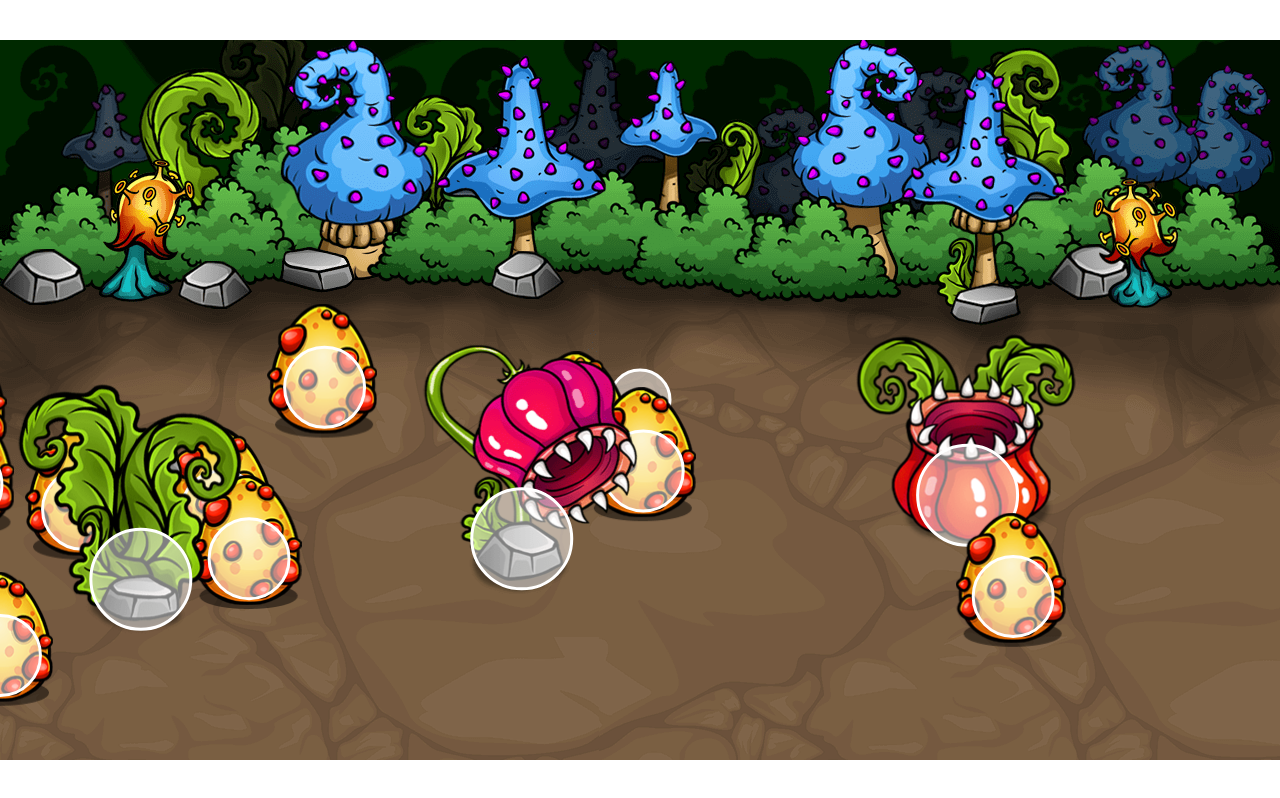
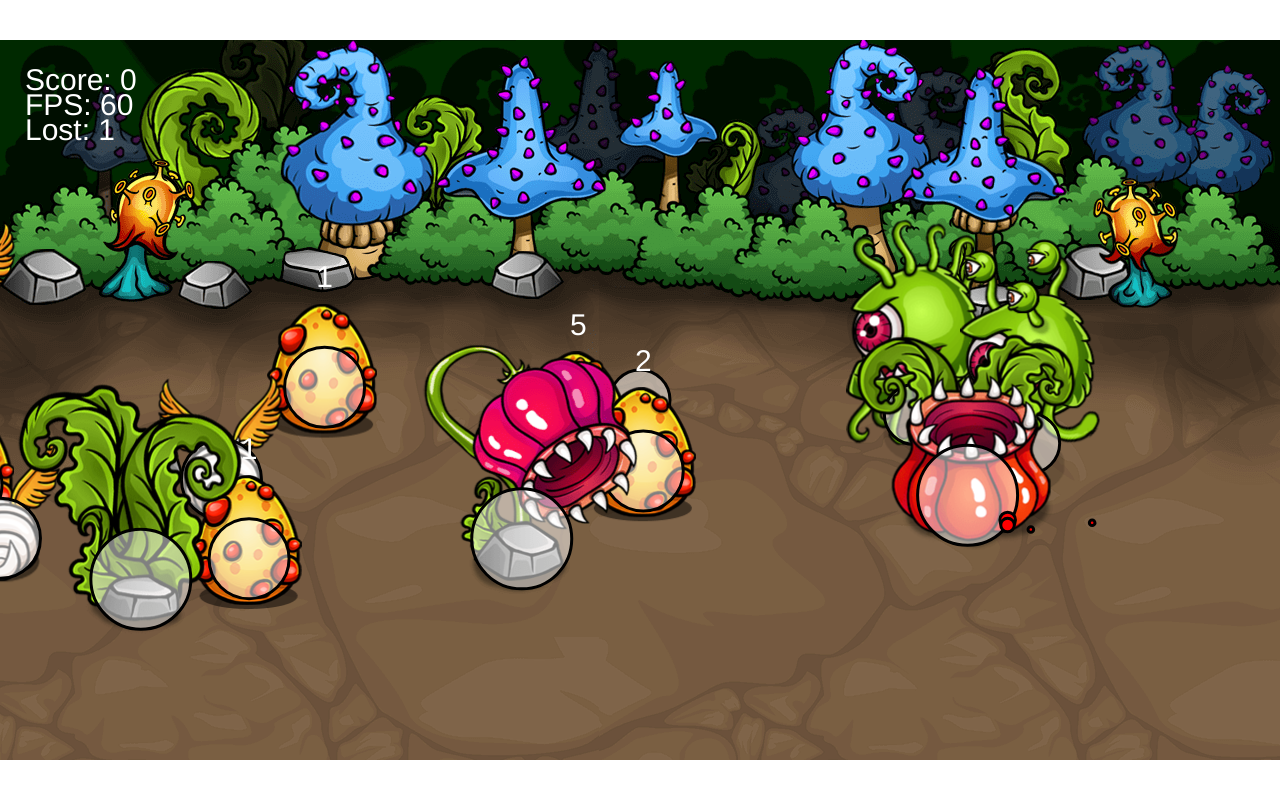
Before and after one commit to Atayev/2dgame-js, a website with bundled scripts: page public/index.html in a window 1280 px wide. Built offline with nearby package versions, Linux system fonts and the light colour scheme.

Commit message:
finished game, added particles,enemies,larva and their functionality

```diff
--- a/src/main.js
+++ b/src/main.js
@@ -8,8 +8,9 @@ window.addEventListener("load", function () {
   canvas.height = 720; //window.innerHeight;
   ctx.fillStyle = "white";
   ctx.lineWidth = 3;
-  ctx.strokeStyle = "white";
-
+  ctx.strokeStyle = "black";
+  ctx.font = "30px Helvetica";
+  ctx.textAlign = "center";
   const game = new Game(canvas);
   game.initObstacles();
   console.log(game);
@@ -21,6 +22,7 @@ window.addEventListener("load", function () {
     lastTime = timeStamp;
     // ctx.clearRect(0, 0, canvas.width, canvas.height);
     game.render(ctx, deltaTime);
+
     requestAnimationFrame(animate);
   }
 
--- a/src/modules/egg.js
+++ b/src/modules/egg.js
@@ -1,3 +1,5 @@
+import Larva from "./larva.js";
+
 export default class Egg {
   constructor(game) {
     this.game = game;
@@ -17,6 +19,9 @@ export default class Egg {
     this.width = this.spriteWidth * 0.5;
     this.spriteX;
     this.spriteY;
+    this.hatchTimer = 0;
+    this.hatchInterval = 5000;
+    this.markedForDeletion = false;
   }
 
   draw(context) {
@@ -35,12 +40,22 @@ export default class Egg {
       context.fill();
       context.restore();
       context.stroke();
+      const displayTimer = (this.hatchTimer * 0.001).toFixed(0);
+      context.fillText(
+        displayTimer,
+        this.collisionX,
+        this.collisionY - this.collisionRadius * 2.5
+      );
     }
   }
-  update() {
+  update(deltaTime) {
     this.spriteX = this.collisionX - this.width * 0.5 - 30;
     this.spriteY = this.collisionY - this.height * 0.5 - 50;
-    let collisionObjects = [this.game.player, ...this.game.obstacles];
+    let collisionObjects = [
+      this.game.player,
+      ...this.game.obstacles,
+      ...this.game.enemies,
+    ];
     collisionObjects.forEach((object) => {
       let [collision, distance, sumOfRadii, dx, dy] = this.game.checkCollision(
         this,
@@ -55,5 +70,18 @@ export default class Egg {
         this.collisionY = object.collisionY + unit_y * (sumOfRadii + 1);
       }
     });
+
+    if (
+      this.hatchTimer > this.hatchInterval ||
+      this.collisionY < this.game.topMargin
+    ) {
+      this.game.hatchLings.push(
+        new Larva(this.game, this.collisionX, this.collisionY)
+      );
+      this.markedForDeletion = true;
+      this.game.removeGameObject();
+    } else {
+      this.hatchTimer += deltaTime;
+    }
   }
 }
--- /dev/null
+++ b/src/modules/enemy.js
@@ -0,0 +1,77 @@
+export default class Enemy {
+  constructor(game) {
+    this.game = game;
+    this.collisionRadius = 30;
+    this.speedX = Math.random() * 3 + 0.5;
+    this.image = document.getElementById("toads");
+    this.spriteWidth = 140;
+    this.spriteHeight = 260;
+    this.width = this.spriteWidth;
+    this.height = this.spriteHeight;
+    this.collisionX =
+      this.game.width + this.width + Math.random() * this.game.width * 0.5;
+    this.collisionY =
+      this.game.topMargin +
+      Math.random() * (this.game.height - this.game.topMargin);
+    this.spriteX;
+    this.spriteY;
+    this.frameX = 0;
+    this.frameY = Math.floor(Math.random() * 4);
+  }
+  draw(context) {
+    context.drawImage(
+      this.image,
+      this.frameX * this.spriteWidth,
+      this.spriteHeight * this.frameY,
+      this.spriteWidth,
+      this.spriteHeight,
+      this.spriteX,
+      this.spriteY,
+      this.width,
+      this.height
+    );
+    if (this.game.debug) {
+      context.beginPath();
+      context.arc(
+        this.collisionX,
+        this.collisionY,
+        this.collisionRadius,
+        0,
+        2 * Math.PI
+      );
+      context.save();
+      context.globalAlpha = 0.5;
+      context.fill();
+      context.restore();
+      context.stroke();
+    }
+  }
+  update() {
+    this.spriteX = this.collisionX - this.width * 0.5;
+    this.spriteY = this.collisionY - this.height * 0.5 - 80;
+    this.collisionX = this.collisionX - this.speedX;
+    if (this.spriteX + this.spriteWidth < 0 && !this.game.gameOver) {
+      this.collisionX =
+        this.game.width + this.width + Math.random() * this.game.width * 0.5;
+      this.collisionY =
+        this.game.topMargin +
+        Math.random() * (this.game.height - this.game.topMargin);
+      this.frameY = Math.floor(Math.random() * 4);
+    }
+    let collisionObjects = [this.game.player, ...this.game.obstacles];
+    collisionObjects.forEach((object) => {
+      let [collision, distance, sumOfRadii, dx, dy] = this.game.checkCollision(
+        this,
+        object
+      );
+
+      if (collision) {
+        const unit_x = dx / distance;
+        const unit_y = dy / distance;
+
+        this.collisionX = object.collisionX + unit_x * (sumOfRadii + 1);
+        this.collisionY = object.collisionY + unit_y * (sumOfRadii + 1);
+      }
+    });
+  }
+}
--- a/src/modules/game.js
+++ b/src/modules/game.js
@@ -1,4 +1,5 @@
 import Egg from "./egg.js";
+import Enemy from "./enemy.js";
 import Obstacle from "./obstacle.js";
 import Player from "./player.js";
 class Game {
@@ -10,11 +11,19 @@ class Game {
     this.topMargin = 260;
     this.player = new Player(this);
     this.obstacles = [];
-    this.numberOfObstacles = 3;
+    this.numberOfObstacles = 10;
     this.eggTimer = 0;
     this.eggInterval = 500;
     this.eggs = [];
-    this.maxEggs = 10;
+    this.maxEggs = 5;
+    this.maxEnemy = 5;
+    this.enemies = [];
+    this.hatchLings = [];
+    this.particles = [];
+    this.score = 0;
+    this.winningScore = 10;
+    this.gameOver = false;
+    this.lostHatchlings = 0;
     this.fps = 75;
     this.timer = 0;
     this.interval = 1000 / this.fps;
@@ -44,7 +53,7 @@ class Game {
     });
     window.addEventListener("keydown", (e) => {
       if (e.key == "d") this.debug = !this.debug;
-
+      if (e.key == "r") this.restart();
       console.log(this.debug);
     });
   }
@@ -58,13 +67,20 @@ class Game {
       // also egss array
 
       //mix them in one array
-      this.gameObjects = [...this.eggs, ...this.obstacles, this.player];
+      this.gameObjects = [
+        this.player,
+        ...this.eggs,
+        ...this.obstacles,
+        ...this.enemies,
+        ...this.hatchLings,
+        ...this.particles,
+      ];
       // sort by y position
       this.gameObjects.sort((a, b) => a.collisionY - b.collisionY);
 
       this.gameObjects.forEach((object) => {
         object.draw(context);
-        object.update && object.update();
+        object.update && object.update(deltaTime);
       });
 
       //animate next frame
@@ -74,11 +90,55 @@ class Game {
 
     // add egss periodicaly
 
-    if (this.eggTimer > this.eggInterval && this.eggs.length < this.maxEggs) {
+    if (
+      this.eggTimer > this.eggInterval &&
+      this.eggs.length < this.maxEggs &&
+      !this.gameOver
+    ) {
       this.addEgg();
       this.eggTimer = 0;
     } else {
       this.eggTimer += deltaTime;
+    }
+
+    // draw status text
+    context.save();
+    context.textAlign = "left";
+    context.fillText(`Score: ${this.score}`, 25, 50);
+    context.fillText(`Lost: ${this.lostHatchlings}`, 25, 100);
+    if (this.debug) {
+      context.fillText(`FPS: ${Math.round(1000 / deltaTime)}`, 25, 75);
+    }
+    context.restore();
+
+    // check for win
+
+    if (this.score >= this.winningScore) {
+      this.gameOver = true;
+      context.save();
+      context.fillStyle = "rgba(0,0,0,0.5)";
+      context.fillRect(0, 0, this.width, this.height);
+      context.fillStyle = "white";
+      context.textAlign = "center";
+      let message1 = "";
+      let message2 = "";
+      if (this.lostHatchlings <= 5) {
+        message1 = "You Win!";
+        message2 = "You are a good mother!";
+      } else {
+        message1 = "You lose!";
+        message2 = `${this.lostHatchlings} were eaten!`;
+      }
+      context.font = "130px Helvetica";
+      context.fillText(message1, this.width * 0.5, this.height * 0.5);
+      context.font = "40px Helvetica";
+      context.fillText(message2, this.width * 0.5, this.height * 0.5 + 50);
+      context.fillText(
+        `Final score: ${this.score}. Press R to restart`,
+        this.width * 0.5,
+        this.height * 0.5 + 100
+      );
+      context.restore();
     }
   }
 
@@ -92,6 +152,9 @@ class Game {
     return [distance < sumOfRadii, distance, sumOfRadii, dx, dy];
   }
   initObstacles() {
+    for (let i = 0; i < this.maxEnemy; i++) {
+      this.addEnemy();
+    }
     let attempts = 0;
     while (this.obstacles.length < this.numberOfObstacles && attempts < 500) {
       let testObst = new Obstacle(this);
@@ -126,5 +189,31 @@ class Game {
   addEgg() {
     this.eggs.push(new Egg(this));
   }
+  addEnemy() {
+    this.enemies.push(new Enemy(this));
+  }
+  removeGameObject() {
+    this.eggs = this.eggs.filter((egg) => !egg.markedForDeletion); // if false it will delete
+    this.hatchLings = this.hatchLings.filter((ling) => !ling.markedForDeletion);
+    this.particles = this.particles.filter((part) => !part.markedForDeletion);
+  }
+
+  restart() {
+    this.player.restart();
+    this.obstacles = [];
+    this.eggs = [];
+    this.enemies = [];
+    this.hatchLings = [];
+    this.particles = [];
+    this.lostHatchlings = 0;
+    this.score = 0;
+    this.gameOver = false;
+    this.mouse = {
+      x: this.width * 0.5,
+      y: this.height * 0.5,
+    };
+    this.initObstacles();
+  }
 }
+
 export default Game;
--- /dev/null
+++ b/src/modules/larva.js
@@ -0,0 +1,102 @@
+import { Firefly, Spark } from "./particle.js";
+
+export default class Larva {
+  constructor(game, x, y) {
+    this.game = game;
+    this.collisionX = x;
+    this.collisionY = y;
+    this.collisionRadius = 40;
+
+    this.image = document.getElementById("larva");
+    this.spriteWidth = 150;
+    this.spriteHeight = 150;
+    this.width = this.spriteWidth;
+    this.height = this.spriteHeight;
+
+    this.spriteX;
+    this.spriteY;
+
+    this.speedY = 1 + Math.random();
+    this.frameX = 0;
+    this.frameY = Math.floor(Math.random() * 2);
+  }
+
+  draw(context) {
+    context.drawImage(
+      this.image,
+      this.frameX * this.spriteWidth,
+      this.frameY * this.spriteHeight,
+      this.spriteWidth,
+      this.spriteHeight,
+      this.spriteX,
+      this.spriteY,
+      this.width,
+      this.height
+    );
+    if (this.game.debug) {
+      context.beginPath();
+      context.arc(
+        this.collisionX,
+        this.collisionY,
+        this.collisionRadius,
+        0,
+        2 * Math.PI
+      );
+      context.save();
+      context.globalAlpha = 0.5;
+      context.fill();
+      context.restore();
+      context.stroke();
+    }
+  }
+  update() {
+    this.collisionY -= this.speedY;
+    this.spriteX = this.collisionX - this.width * 0.5;
+    this.spriteY = this.collisionY - this.height * 0.5 - 30;
+
+    //move to safety
+
+    if (this.collisionY < this.game.topMargin) {
+      this.markedForDeletion = true;
+      this.game.removeGameObject();
+      if (!this.game.gameOver) this.game.score++;
+      for (let i = 0; i < 3; i++) {
+        this.game.particles.push(
+          new Firefly(this.game, this.collisionX, this.collisionY, "blue")
+        );
+      }
+    }
+
+    // collision
+    let collisionObjects = [this.game.player, ...this.game.obstacles];
+    collisionObjects.forEach((object) => {
+      let [collision, distance, sumOfRadii, dx, dy] = this.game.checkCollision(
+        this,
+        object
+      );
+
+      if (collision) {
+        const unit_x = dx / distance;
+        const unit_y = dy / distance;
+
+        this.collisionX = object.collisionX + unit_x * (sumOfRadii + 1);
+        this.collisionY = object.collisionY + unit_y * (sumOfRadii + 1);
+      }
+    });
+
+    this.game.enemies.forEach((enemy) => {
+      if (this.game.checkCollision(this, enemy)[0] && !this.game.gameOver) {
+        this.markedForDeletion = true;
+        this.game.removeGameObject();
+        enemy.markedForDeletion = true;
+        this.game.removeGameObject();
+        this.game.lostHatchlings += 1;
+        for (let i = 0; i < 5; i++) {
+          this.game.particles.push(
+            new Spark(this.game, this.collisionX, this.collisionY, "red")
+          );
+        }
+      }
+    });
+  }
+}
--- /dev/null
+++ b/src/modules/particle.js
@@ -0,0 +1,49 @@
+class Particle {
+  constructor(game, x, y, color) {
+    this.game = game;
+    this.collisionX = x;
+    this.collisionY = y;
+    this.color = color;
+    this.radius = Math.floor(Math.random() * 10 + 5);
+    this.speedX = Math.random() * 6 - 3;
+    this.speedY = Math.random() * 2 - 0.5;
+    this.angle = 0;
+    this.va = Math.random() * 0.1 - 0.01;
+    this.markedForDeletion = false;
+  }
+  draw(context) {
+    context.save();
+    context.fillStyle = this.color;
+    context.beginPath();
+    context.arc(this.collisionX, this.collisionY, this.radius, 0, 2 * Math.PI);
+    context.fill();
+    context.stroke();
+    context.restore();
+  }
+} // parent
+
+export class Firefly extends Particle {
+  update() {
+    this.angle += this.va;
+    this.collisionX += Math.cos(this.angle) * this.speedX;
+    this.collisionY -= this.speedY;
+    if (this.collisionY < 0 - this.radius) {
+      this.markedForDeletion = true;
+      this.game.removeGameObject();
+    }
+  }
+}
+
+export class Spark extends Particle {
+  update() {
+    this.angle += this.va * 0.5;
+    this.collisionX -= Math.cos(this.angle) * this.speedX;
+    this.collisionY -= Math.sin(this.angle) * this.speedY;
+
+    if (this.radius > 0.1) this.radius -= 0.05;
+    if (this.radius < 0.2) {
+      this.markedForDeletion = true;
+      this.game.removeGameObject();
+    }
+  }
+}
--- a/src/style.css
+++ b/src/style.css
@@ -21,6 +21,6 @@
     pointer-events: none;
 }
 
-#obstacles, #bull ,#egg{
+#obstacles, #bull ,#egg , #toad, #larva , #toads {
     display: none;
 }
```
Also changed, not shown: public/index.html (+3 -0 lines), src/modules/player.js (+7 -0 lines), readme.md (added).
